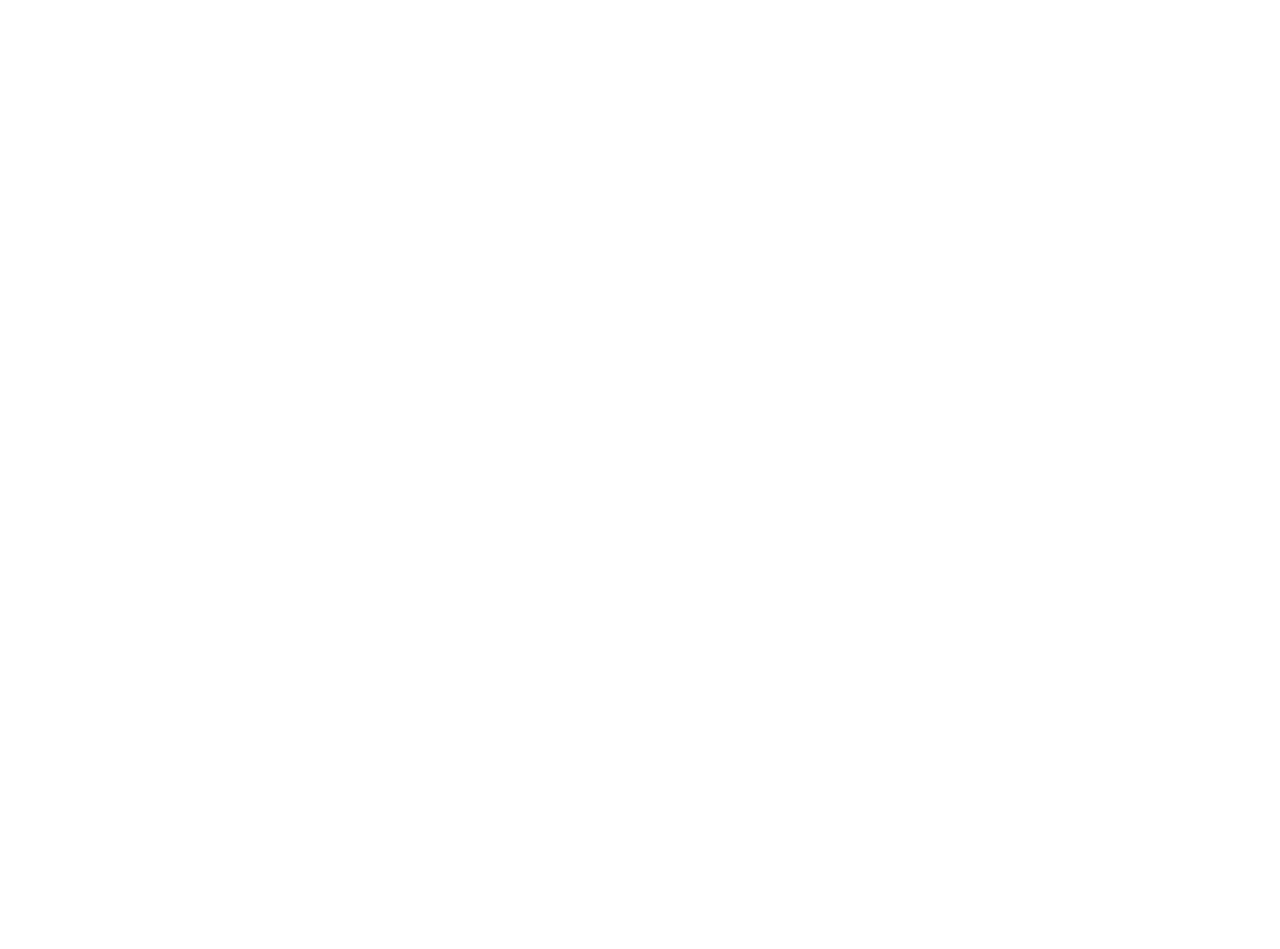
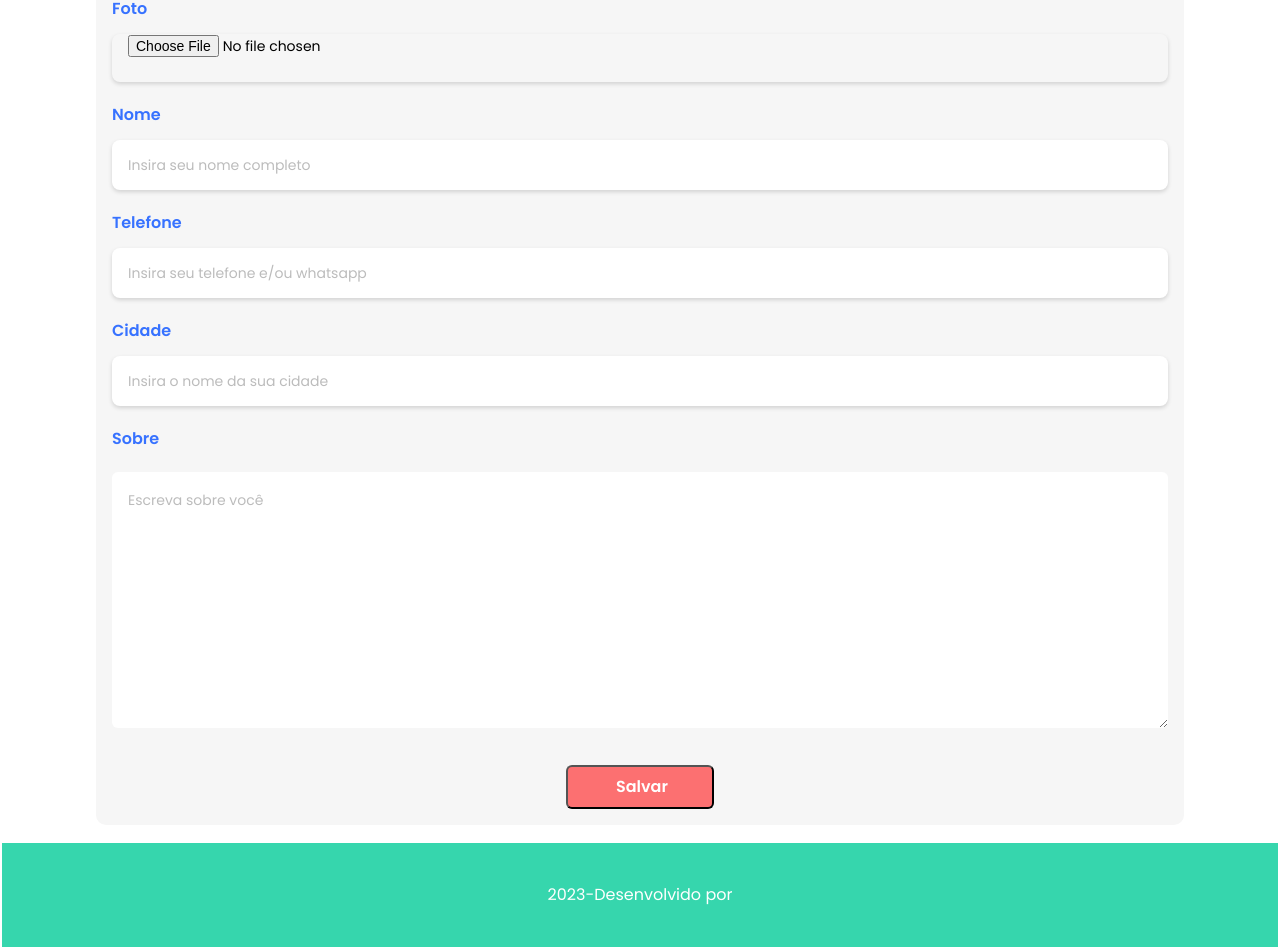
Before and after one commit to jhonsoad/adopet-app, an Angular app: page /perfil in a window 1280 px wide. Shown: the part 318-1267 px from the top of the page. Before the commit the page ends 800 px from the top, so only its background shows below. Built offline with nearby package versions, Linux system fonts and the light colour scheme.

Commit message:
criuacao tela de perfil

```diff
--- a/src/app/app.component.scss
+++ b/src/app/app.component.scss
@@ -11,7 +11,7 @@
     display: flex;
     flex-direction: column;
     justify-content: space-between;
-    background-image: url();
+    // background-image: url('');
     background-repeat: no-repeat;
     background-position: top right;
 }
--- a/src/app/pages/mobile/mobile-mensagem/mobile-mensagem.component.scss
+++ b/src/app/pages/mobile/mobile-mensagem/mobile-mensagem.component.scss
@@ -1,7 +1,7 @@
 main {
-        height: 100vh;
+        // height: 100vh;
     div {
-            width: 90%;
+            width: 85%;
             margin: auto;
             display: flex;
             flex-direction: column;
@@ -13,6 +13,8 @@
                 font-size: 16px;
                 font-weight: 400;
                 line-height: 20px;
+                width: 75%;
+                margin: 1.5rem auto;
         }
 
         form {
@@ -22,9 +24,12 @@
             justify-content: space-between;
             padding: 16px;
             gap: 5px;
+            border-radius: 10px;
+            margin-bottom: 16px;
 
             label {
-
+                margin-top: 16px;
+                margin-bottom: 8px;
                 color: #3772FF;
                 font-size: 16px;
                 font-weight: 600;
@@ -49,12 +54,19 @@
 
             textarea {
                 border: none;
+                border-radius: 6px;
                 padding: 1rem 0 0 1rem;
                 color: #BCBCBC;
                 font-family: Poppins;
                 font-size: 14px;
                 font-weight: 400;
                 line-height: 24px;
+                margin-top: 8px;
+                margin-bottom: 32px;
+            }
+
+            textarea::placeholder {
+                color: #BCBCBC;
             }
 
             button {
--- a/src/app/pages/mobile/mobile-perfil/mobile-perfil.component.html
+++ b/src/app/pages/mobile/mobile-perfil/mobile-perfil.component.html
@@ -1 +1,24 @@
-<p>mobile-perfil works!</p>
+<main>
+    <div>
+        <h2 class="ff-poppins">Esse é o perfil que aparece para responsáveis ou ONGs que recebem sua mensagem.</h2>
+        <form action="" class="ff-poppins">
+            <h3>Perfil</h3>
+            <label for="imagem">Foto</label>
+            <input type="file" name="imagem" id="imagem" accept="">
+
+            <label for="nome">Nome</label>
+            <input type="text" name="nome" id="nome" required placeholder="Insira seu nome completo">
+
+            <label for="telefone">Telefone</label>
+            <input style="color: #BCBCBC" type="tel" name="telefone" id="telefone" required placeholder="Insira seu telefone e/ou whatsapp">
+
+            <label for="pet">Cidade</label>
+            <input type="text" name="cidade" id="cidade" required placeholder="Insira o nome da sua cidade">
+
+            <label for="mensagem">Sobre</label>
+            <textarea cols="70" rows="10" name="sobre" id="sobre" placeholder="Escreva sua mensagem.">Escreva sobre você</textarea>
+
+            <button class="salvar">Salvar</button>
+        </form>
+    </div>
+</main>
--- a/src/app/pages/mobile/mobile-perfil/mobile-perfil.component.scss
+++ b/src/app/pages/mobile/mobile-perfil/mobile-perfil.component.scss
@@ -0,0 +1,87 @@
+main {
+    // height: 100vh;
+div {
+        width: 85%;
+        margin: auto;
+        display: flex;
+        flex-direction: column;
+        justify-content: space-between;
+
+    h2 {
+            color: #3772FF;
+            text-align: center;
+            font-size: 16px;
+            font-weight: 400;
+            line-height: 20px;
+            width: 75%;
+            margin: 1.5rem auto;
+    }
+
+    form {
+        background-color: #F6F6F6;
+        display: flex;
+        flex-direction: column;
+        justify-content: space-between;
+        padding: 16px;
+        gap: 5px;
+        border-radius: 10px;
+        margin-bottom: 16px;
+
+        label {
+            margin-top: 16px;
+            margin-bottom: 8px;
+            color: #3772FF;
+            font-size: 16px;
+            font-weight: 600;
+            line-height: 24px;
+        }
+
+        input {
+            font-size: 14px;
+            font-family: Poppins;
+            font-weight: 400;
+            line-height: 24px;
+            border-radius: 8px;
+            box-shadow: 0px 2px 4px 0px rgba(0, 0, 0, 0.15);
+            border: none;
+            height: 3rem;
+            padding-left: 1rem;
+        }
+
+        input::placeholder {
+            color: #BCBCBC;
+        }
+
+        textarea {
+            border: none;
+            border-radius: 6px;
+            padding: 1rem 0 0 1rem;
+            color: #BCBCBC;
+            font-family: Poppins;
+            font-size: 14px;
+            font-weight: 400;
+            line-height: 24px;
+            margin-top: 8px;
+            margin-bottom: 32px;
+        }
+
+        textarea::placeholder {
+            color: #BCBCBC;
+        }
+
+        button {
+            color: #FFF;
+            text-align: center;
+            font-size: 16px;
+            font-family: Poppins;
+            font-weight: 600;
+            line-height: 24px;
+            background-color: #FC7071;
+            padding: 8px 49px 8px 48px;
+            border-radius: 6px;
+            width: 9.25rem;
+            margin: auto;
+        }
+    }
+}
+}
--- a/src/index.html
+++ b/src/index.html
@@ -2,7 +2,7 @@
 <html lang="en">
 <head>
   <meta charset="utf-8">
-  <title>AdopetApp</title>
+  <title>Adopet</title>
   <base href="/">
   <meta name="viewport" content="width=device-width, initial-scale=1">
   <link rel="icon" type="image/x-icon" href="favicon.ico">
```
Also changed, not shown: 1 other file (tests, documents, lock files or other folders).
